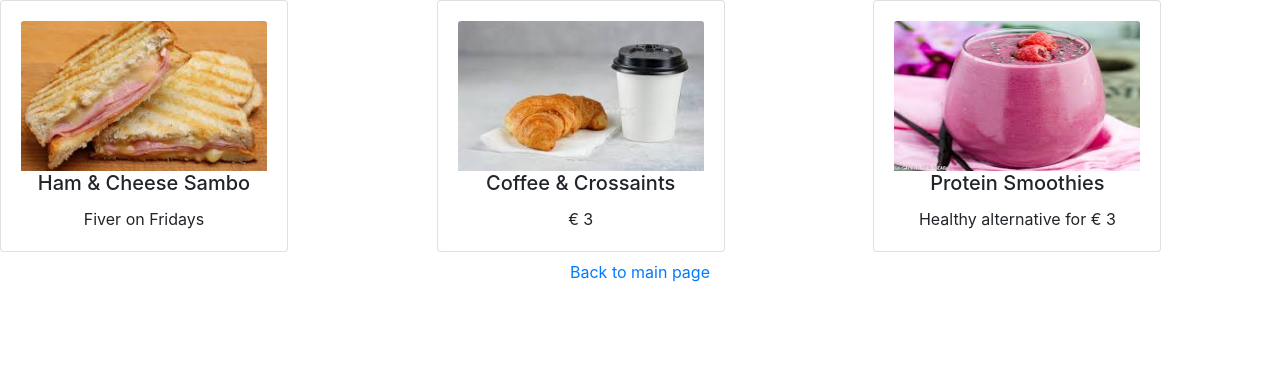
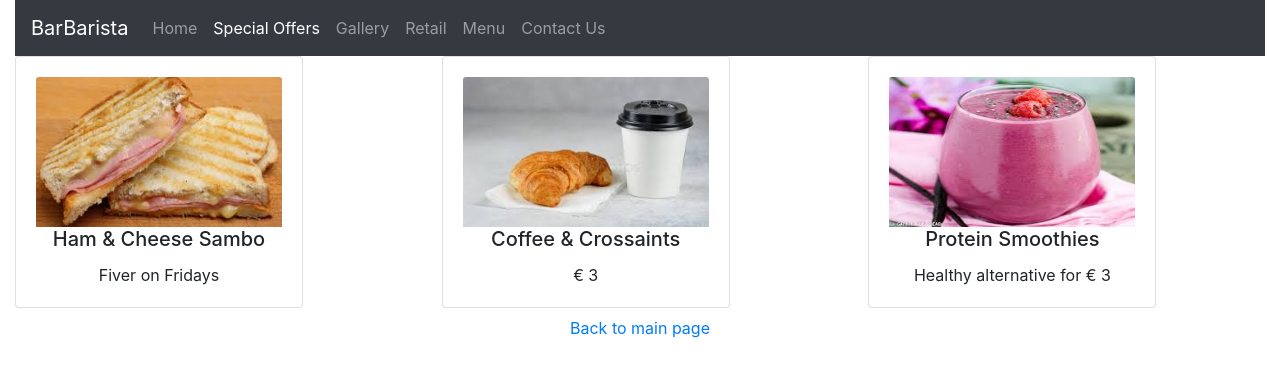
Before and after one commit to sarahharding/group-project, a plain HTML site: page Specialoffers.html in a window 1280 px wide. Drawn offline with nearby package versions, Linux system fonts and the light colour scheme.

Commit message:
Update Specialoffers.html

```diff
--- a/Specialoffers.html
+++ b/Specialoffers.html
@@ -9,6 +9,38 @@
 
 </head>
 <body>
+	<div class="container-fluid">
+
+
+		<!-- nav bar -->
+		<nav class="navbar navbar-expand-lg navbar-dark bg-dark">
+		<a class="navbar-brand" href="Index1.html">BarBarista</a>
+		  <button class="navbar-toggler" type="button" data-toggle="collapse" data-target="#navbarNav" aria-controls="navbarNav" aria-expanded="false" aria-label="Toggle navigation">
+			<span class="navbar-toggler-icon"></span>
+		  </button>
+		  <div class="collapse navbar-collapse" id="navbarNav">
+			<ul class="navbar-nav">
+			  <li class="nav-item ">
+				<a class="nav-link " href="Index1.html">Home</a>
+			  </li>
+			  <li class="nav-item ">
+				<a class="nav-link active" href="Specialoffers.html">Special Offers</a><span class="sr-only">(current)</span></a>
+			  </li>
+			  <li class="nav-item">
+				<a class="nav-link" href="#">Gallery</a>
+			  </li>
+			  <li class="nav-item">
+				<a class="nav-link" href="retail.html">Retail</a>
+			  </li>
+			  <li class="nav-item">
+				<a class="nav-link" href="#">Menu</a>
+			  </li>
+			  <li class="nav-item ">
+				<a class="nav-link" href="#">Contact Us</a>
+			  </li>
+			</ul>
+		  </div>
+		</nav>
 
 	<div class="cards">
 		<div class="row">
@@ -48,6 +80,6 @@
 		</div>
 		</div>
 		<a class="nav-link " href="Index1.html">Back to main page</a>
-
+</div>
 </body>
 </html>
```
